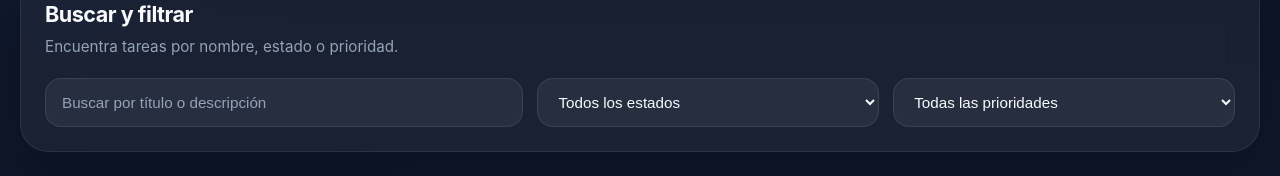
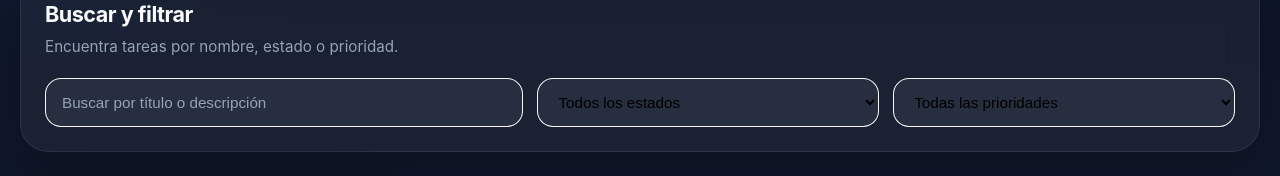
Before and after one commit to MrFredby/mi-app, a React (Vite) app: page / in a window 1280 px wide. Shown: the part 410-586 px from the top of the page. Built offline with nearby package versions, Linux system fonts and the light colour scheme; no server answers.

Commit message:
Cambie de color de seleccion en la pagina rutaexpress

```diff
--- a/src/index.css
+++ b/src/index.css
@@ -138,9 +138,9 @@ body {
   width: 100%;
   padding: 14px 16px;
   border-radius: 16px;
-  border: 1px solid rgba(255, 255, 255, 0.09);
-  background: rgba(255, 255, 255, 0.06);
-  color: #f8fafc;
+  border: 1px solid rgba(248, 248, 248, 0.993);
+  background: rgba(247, 247, 247, 0.06);
+  color: #000000;
   outline: none;
   font-size: 0.95rem;
 }
```
